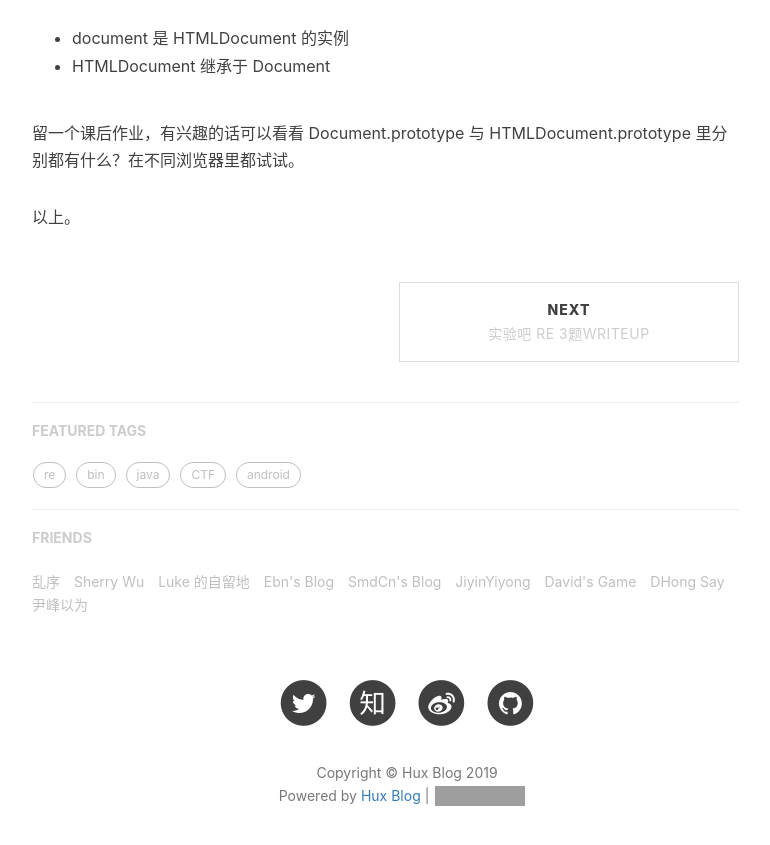
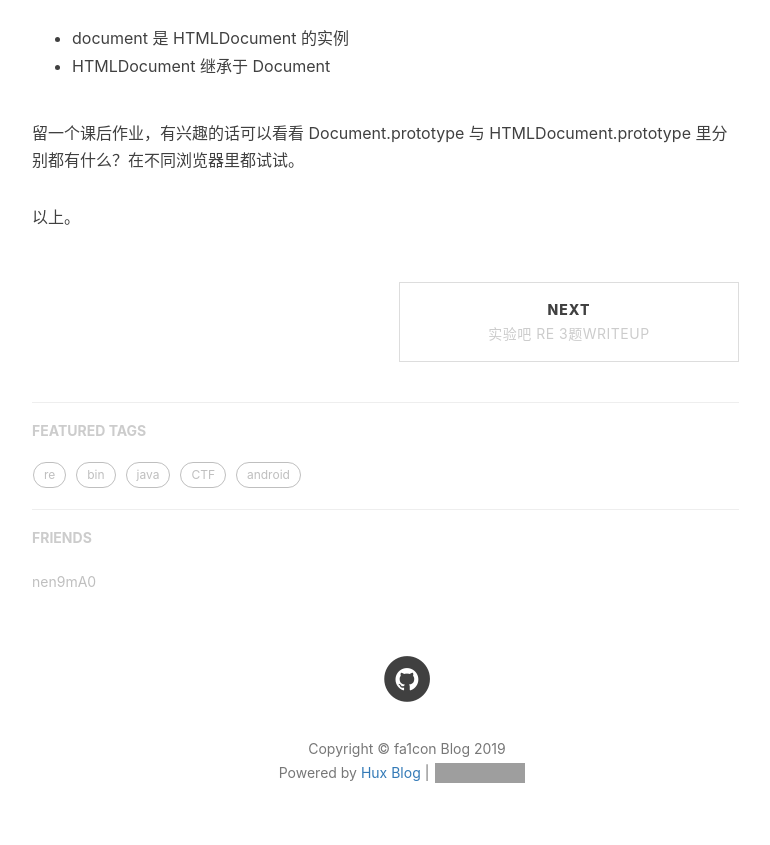
Before and after one commit to fa1conn/fa1conn.github.io, a Jekyll site: the page built from _posts/2017-04-06-html-document.md, in a window 1280 px wide and 900 px high, scrolled down 1982 px. Shown: the top 845 px of the window, without its empty margins (233-1003 px from the left). Built offline with Jekyll 4.4.1, drawn with Linux system fonts in a browser that asks for light colours; nearby versions of some CDN libraries; comment, search, counter and statistics services are not loaded; grey boxes are pictures that could not be loaded.

Commit message:
new version

```diff
--- a/_config.yml
+++ b/_config.yml
@@ -1,11 +1,11 @@
 # Site settings
-title: Hux Blog
-SEOTitle: 黄玄的博客 | Hux Blog
+title: fa1con Blog
+SEOTitle: 飞哥的博客 | fa1con Blog
 header-img: img/home-bg.jpg
-email: huxpro@gmail.com
-description: "关于程序与设计、黑客与画家 | 黄玄，Web & Mobile Lover，Software Engineer，UX Designer | 这里是 @Hux黄玄 的个人博客，与你一起发现更大的世界。"
-keyword: "黄玄, Hux黄玄, Hux, 鬼栈, huxpro, @huxpro, 黄玄的博客, Hux Blog, 博客, 个人网站, 互联网, Web, JavaScript, 前端, 设计"
-url: "https://huangxuan.me"              # your host, for absolute URL
+email: fa1concyf0@gmail.com
+description: "binary"
+keyword: "信息安全"
+url: "https://fa1conn.github.io"              # your host, for absolute URL
 baseurl: ""                             # for example, '/blog' if your blog hosted on 'host/blog'
 
 # Publish posts or collection documents with a future date.
@@ -13,10 +13,8 @@ future: true
 
 # SNS settings
 RSS: false
-weibo_username:     huxpro
-zhihu_username:     huxpro
-github_username:    huxpro
-twitter_username:   huxpro
+github_username:    fa1con
+
 #facebook_username:  huxpro
 #linkedin_username:  firstname-lastname-idxxxx
 
@@ -59,7 +57,7 @@ kramdown:
 
 
 # Disqus settings
-disqus_username: hux
+disqus_username: fa1con
 
 # Netease settings
 netease_comment: false
@@ -71,15 +69,15 @@ netease_comment: false
 # ba_track_id: [your track id]
 
 # Google Analytics
-ga_track_id: 'UA-49627206-1'            # Format: UA-xxxxxx-xx
-ga_domain: huangxuan.me
+#ga_track_id: 'UA-49627206-1'            # Format: UA-xxxxxx-xx
+#ga_domain: huangxuan.me
 
 
 
 # Sidebar settings
 sidebar: true                           # whether or not using Sidebar.
-sidebar-about-description: "For the next quantum leap<br>离开世界之前，一切都是过程"
-sidebar-avatar: /img/avatar-hux-ny.jpg      # use absolute URL, seeing it's used in both `/` and `/about/`
+sidebar-about-description: "CTF从入门到入土"
+sidebar-avatar: /img/fa1con_1.jpg      # use absolute URL, seeing it's used in both `/` and `/about/`
 
 
 
@@ -106,31 +104,7 @@ friends: [
     #     title: "Su",
     #     href: "http://su.gallery/"
     # },{
-        title: "乱序",
-        href: "http://mida.re/"
-    },{
-        title: "Sherry Wu",
-        href: "https://xuechundesign.github.io"
-    },{
-        title: "Luke 的自留地",
-        href: "http://hmqk1995.github.io"
-    },{
-        title: "Ebn's Blog",
-        href: "http://ebnbin.com/"
-    },{
-        title: "SmdCn's Blog",
-        href: "http://blog.smdcn.net"
-    },{
-        title: "JiyinYiyong",
-        href: "http://tiye.me/"
-    },{
-        title: "David's Game",
-        href: "https://www.ruoyaowu.com/"
-    },{
-        title: "DHong Say",
-        href: "http://dhong.co"
-    },{
-        title: "尹峰以为",
-        href: "http://ingf.github.io/"
+        title: "nen9mA0",
+        href: "https://nen9mA0.github.io"
     }
 ]
--- a/about.html
+++ b/about.html
@@ -1,8 +1,8 @@
 ---
 layout: page
 title: "About"
-description: "你是我的梦想"
-header-img: "img/about-bg.jpg"
+description: "Hey, this is fa1con."
+header-img: "img/404-bg.jpg"
 multilingual: true
 ---
 
--- a/package.json
+++ b/package.json
@@ -3,7 +3,7 @@
     "title": "Hux Blog",
     "author": "Hux <huxpro@gmail.com>",
     "version": "1.8.2",
-    "homepage": "http://huxpro.github.io",
+    "homepage": "http://fa1conn.github.io",
     "repository": {
         "type": "git",
         "url": "https://github.com/Huxpro/huxpro.github.io"
```
